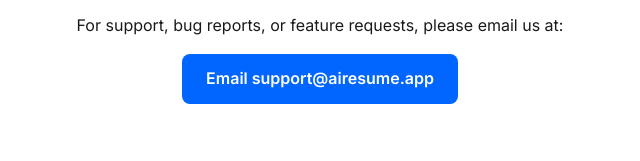
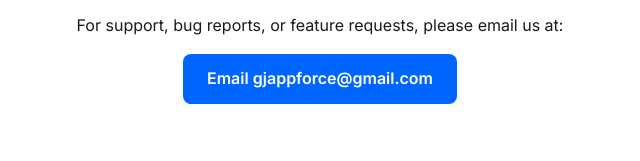
Before and after one commit to msolanki998981-boop/msolanki998981-boop.github.io, a plain HTML site: page support.html in a window 1280 px wide. Shown: the part 355-516 px from the top of the page, 320-960 px from the left. Drawn offline with Linux system fonts and the light colour scheme.

Commit message:
Update support.html

```diff
--- a/support.html
+++ b/support.html
@@ -32,7 +32,7 @@
                 <div style="margin-top: 40px;">
                     <h3>Contact Us via Email</h3>
                     <p>For support, bug reports, or feature requests, please email us at:</p>
-                    <a href="mailto:support@airesume.app" class="btn btn-primary">Email support@airesume.app</a>
+                    <a href="mailto:support@airesume.app" class="btn btn-primary">Email gjappforce@gmail.com</a>
                 </div>
 
                 <div style="margin-top: 60px; text-align: left;">
```
